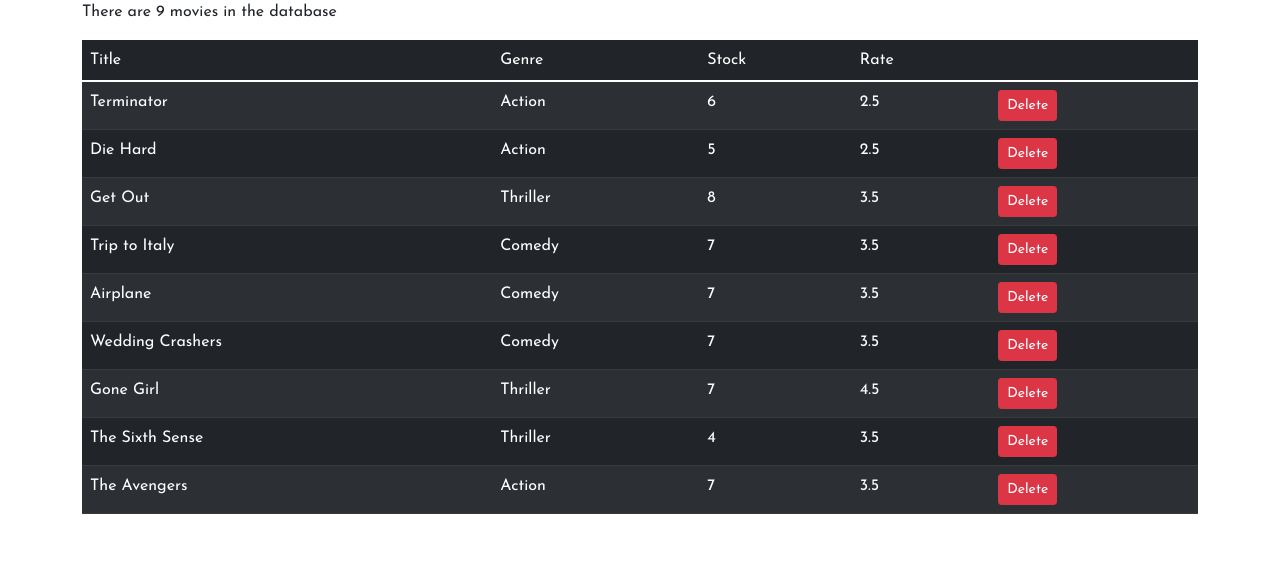
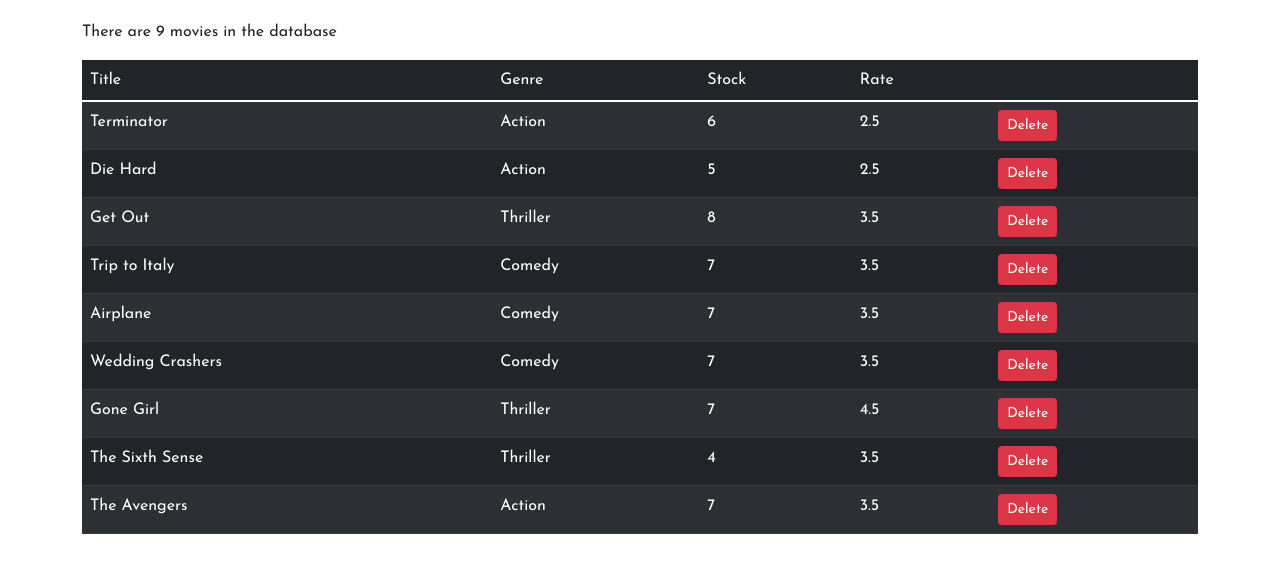
Before and after one commit to khairul111010/react_vidly, a React (Create React App) app: page / in a window 1280 px wide. Shown: the top 572 px of the page. Built offline with nearby package versions, Linux system fonts and the light colour scheme.

Commit message:
css added

```diff
--- a/src/index.css
+++ b/src/index.css
@@ -3,6 +3,7 @@
   font-family: 'Josefin Sans', sans-serif;
   -webkit-font-smoothing: antialiased;
   -moz-osx-font-smoothing: grayscale;
+  padding: 20px 0 0 0;
 }
 
 code {
```
